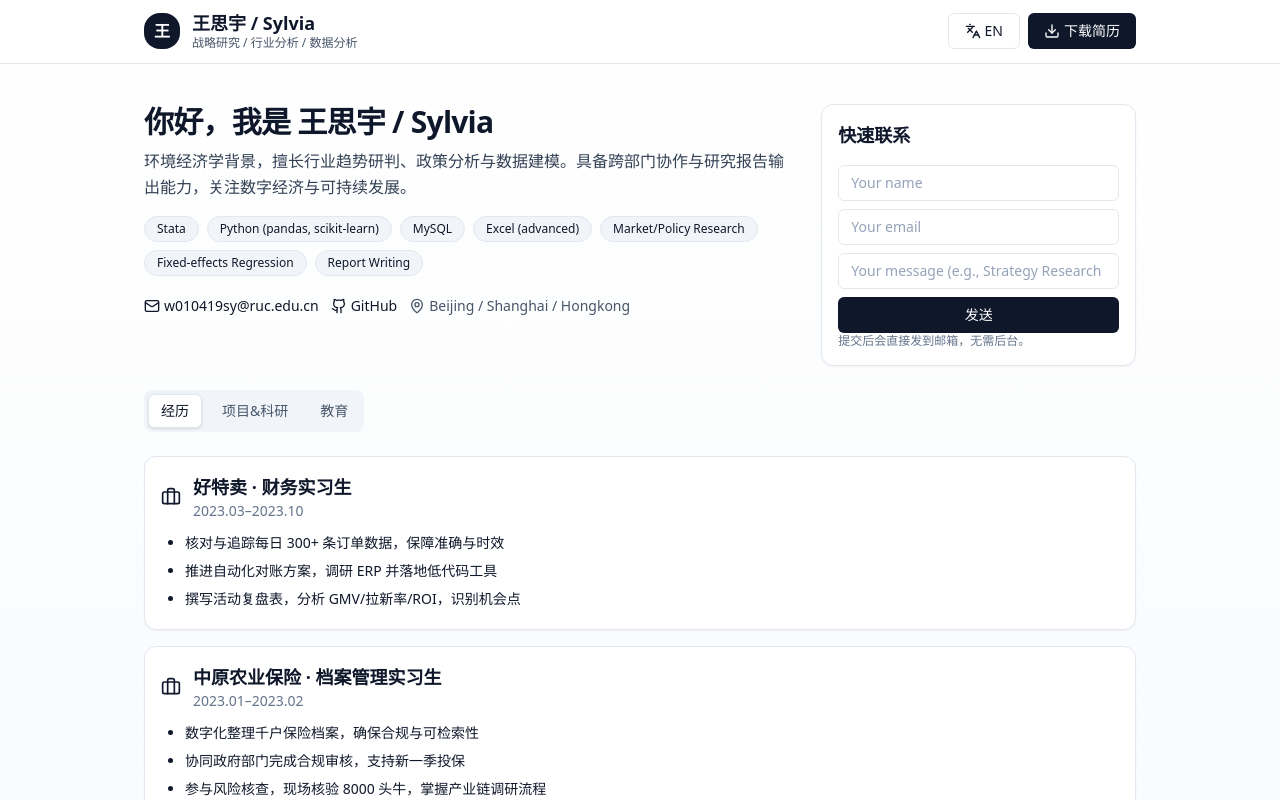
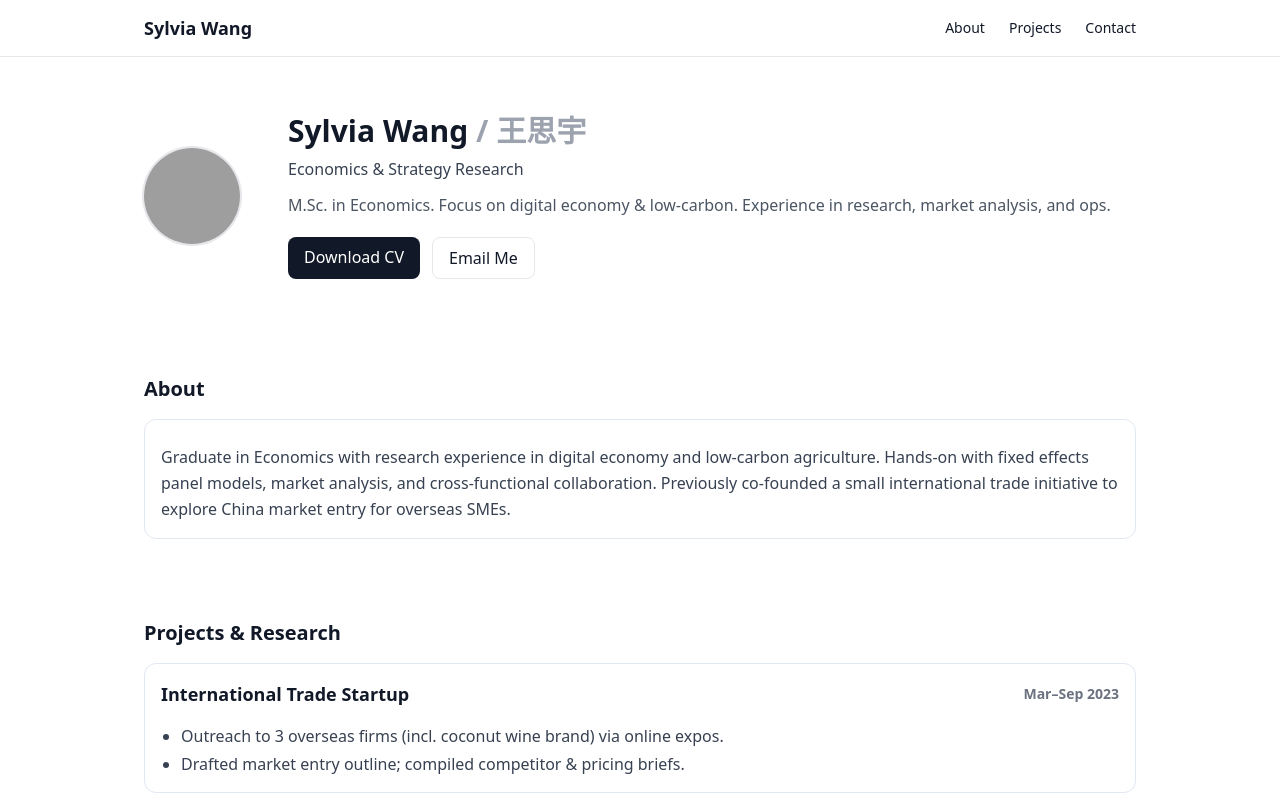
Before and after one commit to WsY-Younger/personal-website, a React (Vite) app: page / in a window 1280 px wide. Shown: the top 800 px of the page. Built offline with nearby package versions, Linux system fonts and the light colour scheme; grey boxes are pictures that could not be loaded.

Commit message:
update:homepage & content

```diff
--- a/index.html
+++ b/index.html
@@ -3,7 +3,17 @@
   <head>
     <meta charset="UTF-8" />
     <meta name="viewport" content="width=device-width, initial-scale=1.0" />
-    <title>Personal Website · Portfolio</title>
+    <title>Sylvia Wang - Personal Website</title>
+    <meta name="description" content="Sylvia (Wang Siyu) - Economics & strategy research graduate student, portfolio and contact page" />
+
+    <meta property="og:title" content="Sylvia Wang - Personal Website" />
+    <meta property="og:description" content="Economics & strategy research; digital economy; nursing & social science projects" />
+    <meta property="og:type" content="website" />
+    <meta property="og:url" content="https://wsy-younger.github.io/personal-website/" />
+
+
+
+
   </head>
   <body class="min-h-screen">
     <div id="root"></div>
--- a/src/App.tsx
+++ b/src/App.tsx
@@ -1,224 +1,130 @@
-import React, { useMemo, useState } from "react";
+import { PROFILE } from "./constants";
+import { Card, CardHeader, CardTitle, CardContent } from "@/components/ui/card";
 import { Button } from "@/components/ui/button";
-import { Card, CardContent, CardHeader, CardTitle } from "@/components/ui/card";
-import { Badge } from "@/components/ui/badge";
-import { Tabs, TabsContent, TabsList, TabsTrigger } from "@/components/ui/tabs";
 import { Input } from "@/components/ui/input";
-import { Download, Mail, Linkedin, Globe, MapPin, ExternalLink, BookOpen, Briefcase, Rocket, Languages, Github } from "lucide-react";
 
-// ======= DATA (edit here) =======
-const profile = {
-  name: "王思宇 / Sylvia",
-  title_zh: "战略研究 / 行业分析 / 数据分析",
-  title_en: "Strategy & Industry Research · Data Analytics",
-  location: "Beijing / Shanghai / Hongkong",
-  email: "w010419sy@ruc.edu.cn",
-  github: "https://github.com/WsY-Younger",
-  summary_zh:
-    "环境经济学背景，擅长行业趋势研判、政策分析与数据建模。具备跨部门协作与研究报告输出能力，关注数字经济与可持续发展。",
-  summary_en:
-    "Economics background with strengths in industry trend analysis, policy research, and data modeling. Experienced in cross-functional collaboration and research report writing; interested in the digital economy & sustainability.",
-  skills: [
-    "Stata",
-    "Python (pandas, scikit-learn)",
-    "MySQL",
-    "Excel (advanced)",
-    "Market/Policy Research",
-    "Fixed-effects Regression",
-    "Report Writing"
+
+function Navbar() {
+  return (
+    <header className="sticky top-0 z-50 bg-white/80 backdrop-blur border-b">
+      <nav className="mx-auto max-w-5xl px-4 h-14 flex items-center justify-between">
+        {/* 左边：名字 Logo */}
+        <a href="#top" className="font-semibold text-lg">{PROFILE.nameEn}</a>
+
+        {/* 右边：导航菜单 */}
+        <div className="flex items-center gap-6 text-sm">
+          <a href="#about" className="hover:underline">About</a>
+          <a href="#projects" className="hover:underline">Projects</a>
+          <a href="#contact" className="hover:underline">Contact</a>
+        </div>
+      </nav>
+    </header>
+  );
+}
+
+function Hero() {
+  return (
+    <section id="top" className="mx-auto max-w-5xl px-4 py-10 md:py-14">
+      <div className="grid md:grid-cols-[120px,1fr] items-center gap-6">
+        <img
+          src={PROFILE.avatar}
+          alt={PROFILE.nameEn}
+          className="w-24 h-24 rounded-full object-cover ring-2 ring-gray-200"
+          onError={(e:any)=>{e.currentTarget.style.display='none'}}
+        />
+        <div>
+          <h1 className="text-2xl md:text-3xl font-bold">
+            {PROFILE.nameEn} <span className="text-gray-400">/ {PROFILE.nameZh}</span>
+          </h1>
+          <p className="mt-2 text-gray-700">{PROFILE.title}</p>
+          <p className="mt-3 text-gray-600">{PROFILE.blurb}</p>
+
+          <div className="mt-5 flex flex-wrap gap-3">
+            <a className="rounded-lg bg-gray-900 text-white px-4 py-2"
+               href={PROFILE.cvPath} download>
+              Download CV
+            </a>
+            <a className="rounded-lg border px-4 py-2"
+               href={`mailto:${PROFILE.email}?subject=${encodeURIComponent("Inquiry from Personal Website")}`}>
+              Email Me
+            </a>
+          </div>
+        </div>
+      </div>
+    </section>
+  );
+}
+
+function About() {
+  return (
+    <section id="about" className="mx-auto max-w-5xl px-4 py-10">
+      <h2 className="text-xl font-semibold mb-4">About</h2>
+      <Card>
+        <CardContent className="pt-6 text-gray-700 leading-relaxed">
+          <p>
+            Graduate in Economics with research experience in digital economy and
+            low-carbon agriculture. Hands-on with fixed effects panel models, market
+            analysis, and cross-functional collaboration. Previously co-founded a
+            small international trade initiative to explore China market entry for
+            overseas SMEs.
+          </p>
+        </CardContent>
+      </Card>
+    </section>
+  );
+}
+
+function Projects() {
+  const items = [
+    {
+      title: "International Trade Startup",
+      period: "Mar–Sep 2023",
+      bullets: [
+        "Outreach to 3 overseas firms (incl. coconut wine brand) via online expos.",
+        "Drafted market entry outline; compiled competitor & pricing briefs.",
       ],
-};
-
-const education = [
-  {
-    zh: {
-      school: "中国人民大学",
-      degree: "硕士 · 人口、资源与环境经济学",
-      period: "2025.09–2027.06",
-      profession: "人口、资源与环境经济学",
-      details:
-        "研究方向：农业低碳、数字经济、可持续发展、战略与政策分析",
-    },
-    en: {
-      school: "Renmin University of China",
-      degree: "Master · Population, Resources & Environmental Economics",
-      period: "Sep 2025 – Jun 2027",
-      profession: "Population、resources and environment",
-      details: "Focus: Digital economy, sustainability, strategic & policy analysis",
-    },
     },
     {
-    zh: {
-      school: "上海对外经贸大学",
-      degree: "学士 · 经济学 (GPA 3.40/4.0)",
-      period: "2019.09–2023.06",
-      details: "核心课程：宏/微观经济学、财务管理、货币金融学",
-    },
-    en: {
-      school: "Shanghai University of International Business and Economics",
-      degree: "B.A. in Economics (GPA 3.40/4.0)",
-      period: "Sep 2019 – Jun 2023",
-      details: "Core: Micro/Macroeconomics, Financial Management, Monetary Finance",
-    },
+      title: "Thesis — Digital Economy & Agri Emissions",
+      period: "Mar–Jun 2023",
+      bullets: [
+        "FE panel model across cities; finding: digital economy reduces agri CO₂.",
+        "Discussed measurement limits & channels; reproducible notes available.",
+      ],
     },
   ];
 
-const experience = [
-  {
-    icon: <Briefcase className="w-5 h-5" />,
-    zh: {
-      company: "好特卖",
-      role: "财务实习生",
-      period: "2023.03–2023.10",
-      bullets: [
-        "核对与追踪每日 300+ 条订单数据，保障准确与时效",
-        "推进自动化对账方案，调研 ERP 并落地低代码工具",
-        "撰写活动复盘表，分析 GMV/拉新率/ROI，识别机会点",
-      ],
-    },
-    en: {
-      company: "HotSale",
-      role: "Finance Intern",
-      period: "Mar 2023 – Oct 2023",
-      bullets: [
-        "Verified & tracked 300+ daily orders for accuracy & timeliness",
-        "Advanced reconciliation automation; researched ERP & low-code tooling",
-        "Produced post-event analyses (GMV / ROI / new user rate) to identify opportunities",
-      ],
-    },
-  },
-  {
-    icon: <Briefcase className="w-5 h-5" />,
-    zh: {
-      company: "中原农业保险",
-      role: "档案管理实习生",
-      period: "2023.01–2023.02",
-      bullets: [
-        "数字化整理千户保险档案，确保合规与可检索性",
-        "协同政府部门完成合规审核，支持新一季投保",
-        "参与风险核查，现场核验 8000 头牛，掌握产业链调研流程",
-      ],
-    },
-    en: {
-      company: "Zhongyuan Agricultural Insurance",
-      role: "Archive Management Intern",
-      period: "Jan 2023 – Feb 2023",
-      bullets: [
-        "Digitized 1,000+ insurance files ensuring compliance & accessibility",
-        "Supported audits with agencies; enabled smooth policy renewals",
-        "On-site risk checks (8,000 cattle); strengthened supply-chain insight",
-      ],
-    },
-  },
-];
-
-const projects = [
-  {
-    icon: <Rocket className="w-5 h-5" />,
-    zh: {
-      name: "国际贸易创业项目",
-      role: "联合发起人/商务拓展",
-      period: "2023.03–2023.09",
-      bullets: [
-        "对接 3 家海外企业，推进合作谈判与分销模式验证",
-        "撰写市场分析报告：规模/政策/竞争格局/定价与进入策略",
-      ],
-    },
-    en: {
-      name: "International Trade Startup Project",
-      role: "Co‑founder / BizDev Lead",
-      period: "Mar 2023 – Sep 2023",
-      bullets: [
-        "Engaged 3 overseas companies; advanced negotiations & distribution model",
-        "Delivered market research (size/policy/competition) with pricing & entry plan",
-      ],
-    },
-  },
-  {
-    icon: <BookOpen className="w-5 h-5" />,
-    zh: {
-      name: "本科毕业论文",
-      role: "独立研究者",
-      period: "2023.03–2023.06",
-      bullets: [
-        "主题：数字经济对中原地区农业碳排放影响的实证研究",
-        "方法：地级市面板数据 + 固定效应回归（Stata）",
-        "创新：引入数字金融普惠指数，提出政策建议",
-      ],
-    },
-    en: {
-      name: "Undergraduate Thesis",
-      role: "Independent Researcher",
-      period: "Mar 2023 – Jun 2023",
-      bullets: [
-        "Topic: Digital economy’s impact on agricultural carbon emissions (Central China)",
-        "Method: Panel data + fixed‑effects regression (Stata)",
-        "Novelty: Digital Financial Inclusion Index; policy implications",
-      ],
-    },
-  },
-];
-
-// ======= UI =======
-export default function App() {
-  const [lang, setLang] = useState<"zh" | "en">("zh");
-  const t = useMemo(() => (key: string, zh: string, en: string) => (lang === "zh" ? zh : en), [lang]);
-
   return (
-    <div className="min-h-screen bg-gradient-to-b from-white to-slate-50 text-slate-900">
-      {/* Header */}
-      <header className="sticky top-0 z-50 backdrop-blur bg-white/70 border-b">
-        <div className="max-w-5xl mx-auto px-4 py-3 flex items-center justify-between">
-          <div className="flex items-center gap-3">
-            <div className="h-9 w-9 rounded-2xl bg-slate-900 text-white grid place-items-center font-semibold">{profile.name.substring(0,1)}</div>
-            <div>
-              <h1 className="text-lg font-semibold leading-tight">{profile.name}</h1>
-              <p className="text-xs text-slate-600">{lang === "zh" ? profile.title_zh : profile.title_en}</p>
-            </div>
-          </div>
-          <div className="flex items-center gap-2">
-            <Button variant="outline" className="rounded-2xl" onClick={() => setLang(lang === "zh" ? "en" : "zh")}>
-              <Languages className="w-4 h-4 mr-1" /> {lang === "zh" ? "EN" : "中文"}
-            </Button>
-            <Button variant="default" className="rounded-2xl">
-              <Download className="w-4 h-4 mr-1" /> {t("download","下载简历","Download CV")}
-            </Button>
-          </div>
-        </div>
-      </header>
-
-      {/* Hero */}
-      <section className="max-w-5xl mx-auto px-4 pt-10 pb-6">
-        <div className="grid md:grid-cols-3 gap-6 items-start">
-          <div className="md:col-span-2">
-            <h2 className="text-2xl md:text-3xl font-bold tracking-tight mb-2">
-              {lang === "zh" ? "你好，我是" : "Hi, I’m"} {profile.name}
-            </h2>
-            <p className="text-slate-700 leading-relaxed">
-              {lang === "zh" ? profile.summary_zh : profile.summary_en}
-            </p>
-            <div className="mt-4 flex flex-wrap gap-2">
-              {profile.skills.map((s) => (
-                <Badge key={s} className="rounded-2xl px-3 py-1 text-[11px]">{s}</Badge>
+    <section id="projects" className="mx-auto max-w-5xl px-4 py-10">
+      <h2 className="text-xl font-semibold mb-4">Projects & Research</h2>
+      <div className="grid gap-4">
+        {items.map((it) => (
+          <Card key={it.title}>
+            <CardHeader>
+              <CardTitle className="text-base flex items-center justify-between">
+                <span>{it.title}</span>
+                <span className="text-sm text-gray-500">{it.period}</span>
+              </CardTitle>
+            </CardHeader>
+            <CardContent className="pt-0 pb-4">
+              <ul className="list-disc ml-5 space-y-1 text-gray-700">
+                {it.bullets.map((b, i) => <li key={i}>{b}</li>)}
+              </ul>
+            </CardContent>
+          </Card>
         ))}
       </div>
-            <div className="mt-5 flex flex-wrap gap-3">
-              <a className="inline-flex items-center text-sm hover:underline" href={`mailto:${profile.email}`}>
-                <Mail className="w-4 h-4 mr-1" /> {profile.email}
-              </a>
-              <a className="inline-flex items-center text-sm hover:underline" href={profile.github} target="_blank" rel="noreferrer">
-                <Github className="w-4 h-4 mr-1" /> GitHub
-              </a>
-              <span className="inline-flex items-center text-sm text-slate-600">
-                <MapPin className="w-4 h-4 mr-1" /> {profile.location}
-              </span>
-            </div>
-          </div>
-          <Card className="shadow-sm rounded-2xl">
+    </section>
+  );
+}
+
+function Contact() {
+  return (
+    <section id="contact" className="mx-auto max-w-5xl px-4 py-10">
+      <h2 className="text-xl font-semibold mb-4">Quick Contact</h2>
+      <Card>
         <CardHeader>
-              <CardTitle className="text-base">
-                {t("contact","快速联系","Quick Contact")}
-              </CardTitle>
+          <CardTitle className="text-base">Send me a message</CardTitle>
         </CardHeader>
         <CardContent>
           <form
@@ -255,102 +161,26 @@ export default function App() {
             {/* 可选：关闭验证码 */}
             <input type="hidden" name="_captcha" value="false" />
 
-                <Button type="submit" className="w-full rounded-2xl">
-                  {t("send", "发送", "Send")}
-                </Button>
+            <Button type="submit" className="w-full rounded-2xl">Send</Button>
           </form>
-              <p className="text-xs text-slate-500">
-                {t("note","提交后会直接发到邮箱，无需后台。","This form sends directly to your email.")}
-              </p>
+
         </CardContent>
       </Card>
-        </div>
     </section>
+  );
+}
 
-      {/* Sections */}
-      <main className="max-w-5xl mx-auto px-4 pb-16">
-        <Tabs defaultValue="experience" className="w-full">
-          <TabsList className="rounded-2xl">
-            <TabsTrigger value="experience">{t("exp","经历","Experience")}</TabsTrigger>
-            <TabsTrigger value="projects">{t("proj","项目&科研","Projects & Research")}</TabsTrigger>
-            <TabsTrigger value="education">{t("edu","教育","Education")}</TabsTrigger>
-          </TabsList>
-
-          <TabsContent value="experience" className="mt-6 space-y-4">
-            {experience.map((item, idx) => {
-              const d = lang === "zh" ? item.zh : item.en;
+export default function App() {
   return (
-                <Card key={idx} className="rounded-2xl shadow-sm">
-                  <CardHeader className="pb-2 flex flex-row items-center gap-3">
-                    {item.icon}
-                    <div>
-                      <CardTitle className="text-lg">{d.company} · {d.role}</CardTitle>
-                      <p className="text-sm text-slate-500">{d.period}</p>
-                    </div>
-                  </CardHeader>
-                  <CardContent>
-                    <ul className="list-disc pl-6 text-sm leading-7">
-                      {d.bullets.map((b: string, i: number) => (
-                        <li key={i}>{b}</li>
-                      ))}
-                    </ul>
-                  </CardContent>
-                </Card>
-              );
-            })}
-          </TabsContent>
-
-          <TabsContent value="projects" className="mt-6 space-y-4">
-            {projects.map((p, idx) => {
-              const d = lang === "zh" ? p.zh : p.en;
-              return (
-                <Card key={idx} className="rounded-2xl shadow-sm">
-                  <CardHeader className="pb-2 flex flex-row items-center gap-3">
-                    {p.icon}
-                    <div>
-                      <CardTitle className="text-lg">{d.name} · {d.role}</CardTitle>
-                      <p className="text-sm text-slate-500">{d.period}</p>
-                    </div>
-                  </CardHeader>
-                  <CardContent>
-                    <ul className="list-disc pl-6 text-sm leading-7">
-                      {d.bullets.map((b: string, i: number) => (
-                        <li key={i}>{b}</li>
-                      ))}
-                    </ul>
-                  </CardContent>
-                </Card>
-              );
-            })}
-          </TabsContent>
-
-          <TabsContent value="education" className="mt-6 grid md:grid-cols-2 gap-4">
-            {education.map((e, idx) => {
-              const d = lang === "zh" ? e.zh : e.en;
-              return (
-                <Card key={idx} className="rounded-2xl shadow-sm">
-                  <CardHeader>
-                    <CardTitle className="text-lg">{d.school}</CardTitle>
-                    <p className="text-sm text-slate-500">{d.period}</p>
-                  </CardHeader>
-                  <CardContent>
-                    <p className="text-sm font-medium">{d.degree}</p>
-                    <p className="text-sm text-slate-600 mt-1">{d.details}</p>
-                  </CardContent>
-                </Card>
-              );
-            })}
-          </TabsContent>
-        </Tabs>
-
-        {/* Footer */}
-        <div className="mt-10 border-t pt-6 text-sm text-slate-600 flex flex-wrap items-center gap-4 justify-between">
-          <div className="flex items-center gap-3">
-            <a className="inline-flex items-center hover:underline" href={`mailto:${profile.email}`}><Mail className="w-4 h-4 mr-1"/>Email</a>
-          </div>
-          <div className="text-xs">© {new Date().getFullYear()} {profile.name}. {lang === "zh" ? "保留所有权利。" : "All rights reserved."}</div>
-        </div>
-      </main>
+    <div className="text-gray-900">
+      <Navbar />
+      <Hero />
+      <About />
+      <Projects />
+      <Contact />
+      <footer className="mx-auto max-w-5xl px-4 py-10 text-sm text-gray-500">
+        © {new Date().getFullYear()} {PROFILE.nameEn}. {PROFILE.location}
+      </footer>
     </div>
   );
 }
--- /dev/null
+++ b/src/constants.ts
@@ -0,0 +1,15 @@
+// src/constants.ts
+export const PROFILE = {
+  nameZh: "王思宇",
+  nameEn: "Sylvia Wang",
+  title: "Economics & Strategy Research",
+  blurb:
+    "M.Sc. in Economics. Focus on digital economy & low-carbon. Experience in research, market analysis, and ops.",
+  email: "w010419sy@ruc.edu.cn",
+  location: "Beijing / Shanghai, China",
+  links: {
+    github: "https://github.com/WsY-Younger",
+  },
+  cvPath: "/personal-website/Sylvia_Wang_CV.pdf", // 放到 public/ 下
+  avatar: "/personal-website/avatar.jpg",        // 放到 public/ 下（可选）
+};
--- a/src/index.css
+++ b/src/index.css
@@ -5,3 +5,8 @@
 :root {
   color-scheme: light;
 }
+
+/* 丝滑滚动 */
+html {
+  scroll-behavior: smooth;
+}
```
Also changed, not shown: 2 other files (tests, documents, lock files or other folders). Lines whose indentation alone changed are shown as unchanged.
